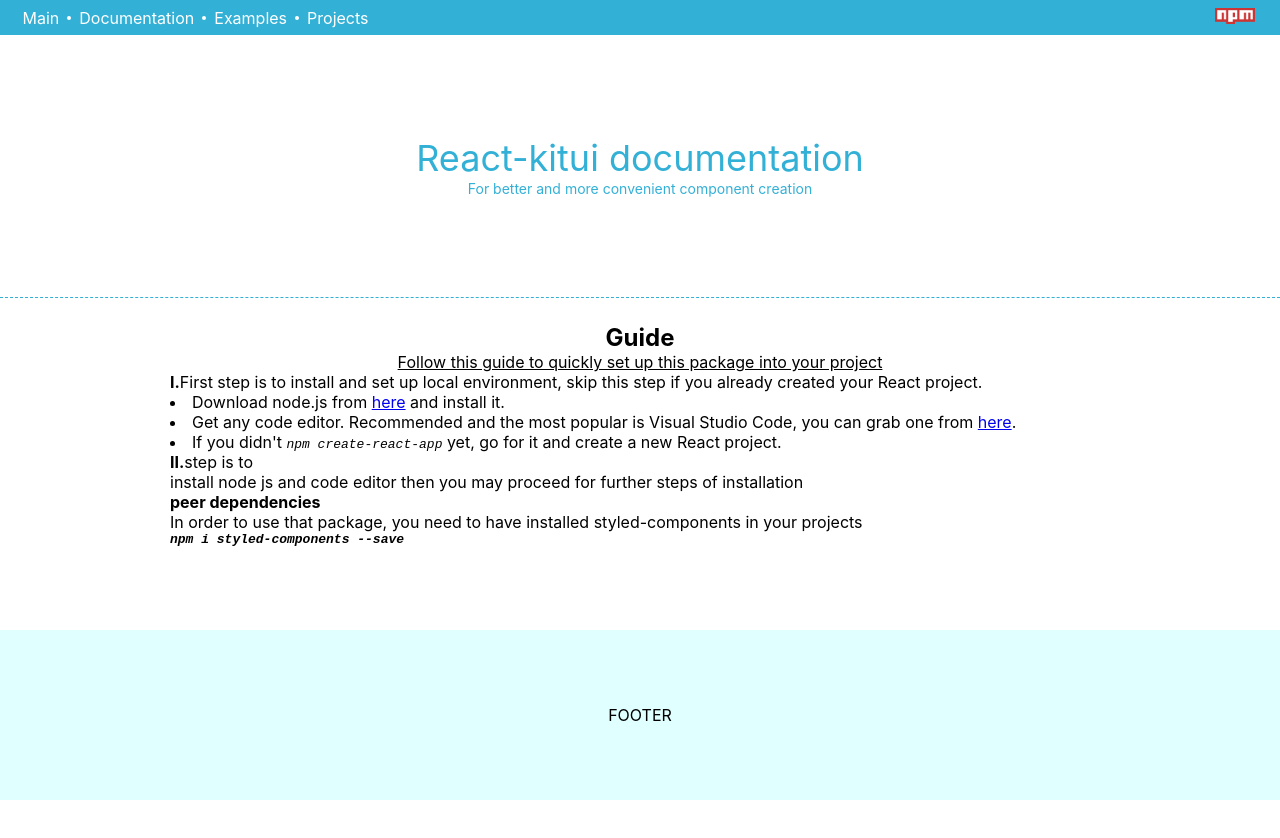
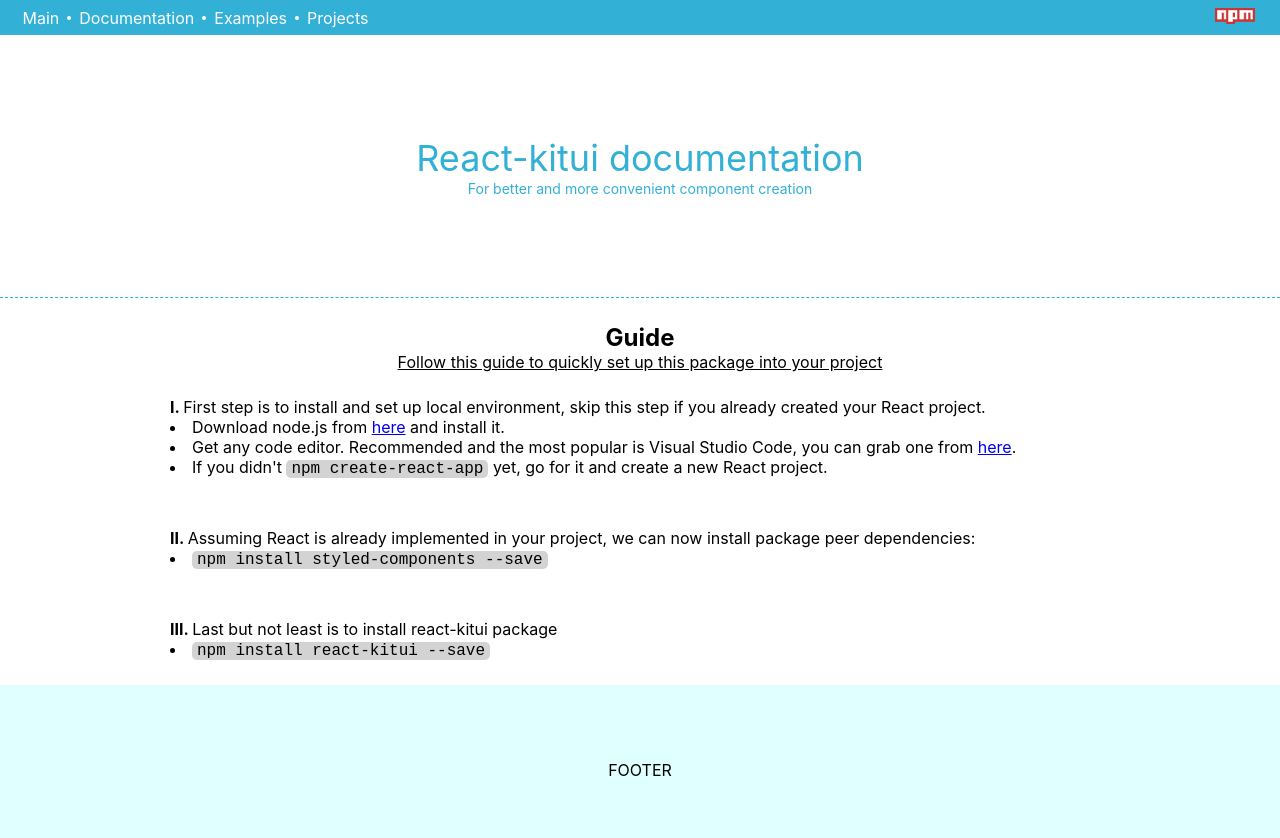
Before and after one commit to klauza/r-kitui-npm-package, a React (Create React App) app in the folder example/: page /#/ in a window 1280 px wide. Shown: the top 838 px of the page. Before the commit the page ends 800 px from the top, so only its background shows below. Built offline with nearby package versions, Linux system fonts and the light colour scheme.

Commit message:
Home component layout update

```diff
--- a/example/src/components/Home.js
+++ b/example/src/components/Home.js
@@ -15,8 +15,17 @@ const Wrapper = styled.div`
     margin-top: 25px;
     text-align: center;
   }
+  .install-step{
+    margin: 25px 0;
+  }
   ul > li{
     list-style: inside;
+  }
+  .npm-save{
+    background: lightgrey;
+    border-radius: 5px;
+    padding: 0 5px;
+    font-family: monospace, sans-serif;
   }
 `
 const Home = () => {
@@ -27,32 +36,37 @@ const Home = () => {
         <h2>Guide</h2>
         <p style={{textAlign: 'center', textDecoration: 'underline'}}>Follow this guide to quickly set up this package into your project</p>
 
-        <div>
+        <div className="install-step">
           <p>
-            <strong>I.</strong>
+            <strong>I. </strong>
             First step is to install and set up local environment, skip this step if you already created your React project.
             <ul>
-              <li>Download node.js from <a href="#">here</a> and install it.</li>
-              <li>Get any code editor. Recommended and the most popular is Visual Studio Code, you can grab one from <a href="#">here</a>.</li>
-              <li>If you didn't <i style={{fontFamily: 'monospace'}}>npm create-react-app</i> yet, go for it and create a new React project.</li>
+              <li>Download node.js from <a href="https://nodejs.org/en/">here</a> and install it.</li>
+              <li>Get any code editor. Recommended and the most popular is Visual Studio Code, you can grab one from <a href="https://code.visualstudio.com/">here</a>.</li>
+              <li>If you didn't <span className="npm-save">npm create-react-app</span> yet, go for it and create a new React project.</li>
             </ul>
           </p>
         </div>
 
-        <div>
-        <p>
-          <strong>II.</strong>
-          step is to
-        </p>
+        <div className="install-step">
+          <p>
+            <strong>II. </strong>
+            Assuming React is already implemented in your project, we can now install package peer dependencies:
+            <ul>
+              <li><span className="npm-save">npm install styled-components --save</span></li>
+            </ul>
+          </p>
         </div>
 
-        install node js
-        and code editor
-        then you may proceed for further steps of installation
-
-        <strong>peer dependencies</strong>
-        In order to use that package, you need to have installed styled-components in your projects
-        <strong style={{fontFamily: 'monospace'}}><i>npm i styled-components --save</i></strong>
+        <div className="install-step">
+          <p>
+            <strong>III. </strong>
+            Last but not least is to install react-kitui package
+            <ul>
+              <li><span className="npm-save">npm install react-kitui --save</span></li>
+            </ul>
+          </p>
+        </div>
 
       </Wrapper>
     </Fragment>
```
